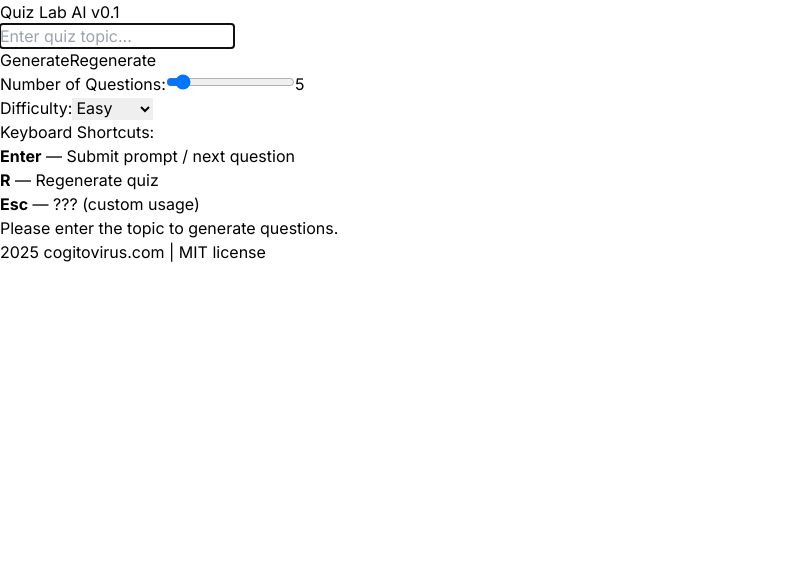
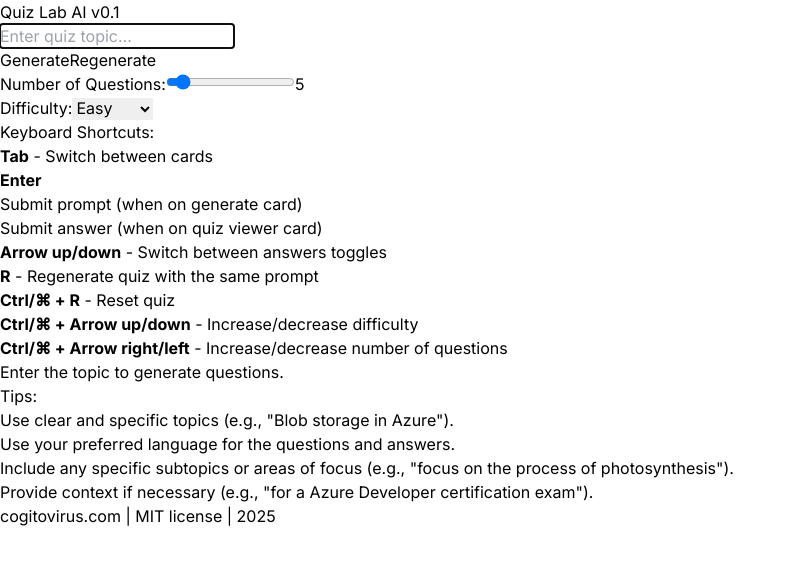
Before and after one commit to cogitovirus/quiz-lab-ai, a Next.js app: page / in a window 1280 px wide. Shown: the top 564 px of the page, without its empty margins (0-791 px from the left). Built offline with nearby package versions, Linux system fonts and the light colour scheme.

Commit message:
started work on shortcuts/tips

```diff
--- a/src/app/components/layout/Footer.tsx
+++ b/src/app/components/layout/Footer.tsx
@@ -5,7 +5,7 @@ export default function Footer() {
   return (
     <footer className="w-full bg-white border-t border-gray-200 py-4 px-6 mt-auto">
       <p className="text-center text-sm text-gray-500">
-        {new Date().getFullYear()} cogitovirus.com | MIT license
+        cogitovirus.com | MIT license | 2025
       </p>
     </footer>
   );
--- a/src/app/components/quiz/QuestionCard.tsx
+++ b/src/app/components/quiz/QuestionCard.tsx
@@ -31,7 +31,7 @@ export default function QuestionCard({ question, onNext }: QuestionCardProps) {
   };
 
   return (
-    <div className="bg-white rounded-md shadow p-4 flex flex-col items-center">
+    <div className="bg-white rounded-md flex flex-col items-center">
       <h2>{question.question}</h2>
       <ul>
         {question.answers.map((answer, i) => (
--- a/src/app/components/quiz/QuizResultCard.tsx
+++ b/src/app/components/quiz/QuizResultCard.tsx
@@ -9,7 +9,7 @@ interface QuizResultCardProps {
 
 export default function QuizResultCard({ score, total, onRedo }: QuizResultCardProps) {
   return (
-    <div className="bg-white rounded-md shadow p-4 flex flex-col items-center">
+    <div className="bg-white rounded-md flex flex-col items-center">
       <h2>Quiz Results</h2>
       <p className="text-gray-700 mb-4">
         You scored {score} out of {total}.
--- a/src/app/components/quiz/QuizViewer.tsx
+++ b/src/app/components/quiz/QuizViewer.tsx
@@ -92,10 +92,21 @@ export default function QuizViewer({ isActive }: { isActive: boolean }) {
           </div>
         )
       ) : (
-        <div className="flex flex-col flex-grow items-center justify-center">
-          <p className="text-gray-500">Please enter the topic to generate questions.</p>
+        <div className="flex flex-col flex-grow">
+          <div className="flex-grow flex items-center justify-center">
+            <p className="text-gray-500">Enter the topic to generate questions.</p>
+          </div>
+          <div className="mt-4 p-4 bg-gray-100 rounded-md text-sm text-gray-700">
+            <h4 className="font-bold mb-2">Tips:</h4>
+            <ul className="list-disc list-inside space-y-1">
+              <li>Use clear and specific topics (e.g., &quot;Blob storage in Azure&quot;).</li>
+              <li>Use your preferred language for the questions and answers.</li>
+              <li>Include any specific subtopics or areas of focus (e.g., &quot;focus on the process of photosynthesis&quot;).</li>
+              <li>Provide context if necessary (e.g., &quot;for a Azure Developer certification exam&quot;).</li>
+            </ul>
+          </div>
         </div>
       )}
     </div>
   );
-};
+}
--- a/src/app/components/quiz/ShortcutHints.tsx
+++ b/src/app/components/quiz/ShortcutHints.tsx
@@ -7,10 +7,19 @@ export default function ShortcutHints() {
     <div className="bg-gray-100 p-3 rounded-md text-sm text-gray-700">
       <h4 className="font-bold mb-2">Keyboard Shortcuts:</h4>
       <ul className="list-disc list-inside space-y-1">
-        <li><strong>Enter</strong> — Submit prompt / next question</li>
-        <li><strong>R</strong> — Regenerate quiz</li>
-        <li><strong>Esc</strong> — ??? (custom usage)</li>
-        {/* Add your shortcuts as needed */}
+        <li><strong>Tab</strong> - Switch between cards </li>
+        <li>
+          <strong>Enter</strong>
+          <ul className="list-disc list-inside ml-4">
+            <li>Submit prompt (when on generate card)</li>
+            <li>Submit answer (when on quiz viewer card)</li>
+          </ul>
+        </li>
+        <li><strong>Arrow up/down</strong> - Switch between answers toggles</li>
+        <li><strong>R</strong> -  Regenerate quiz with the same prompt</li>
+        <li><strong>Ctrl/⌘ + R</strong> - Reset quiz</li>
+        <li><strong>Ctrl/⌘ + Arrow up/down</strong> - Increase/decrease difficulty</li>
+        <li><strong>Ctrl/⌘ + Arrow right/left</strong> - Increase/decrease number of questions</li>
       </ul>
     </div>
   )
```
